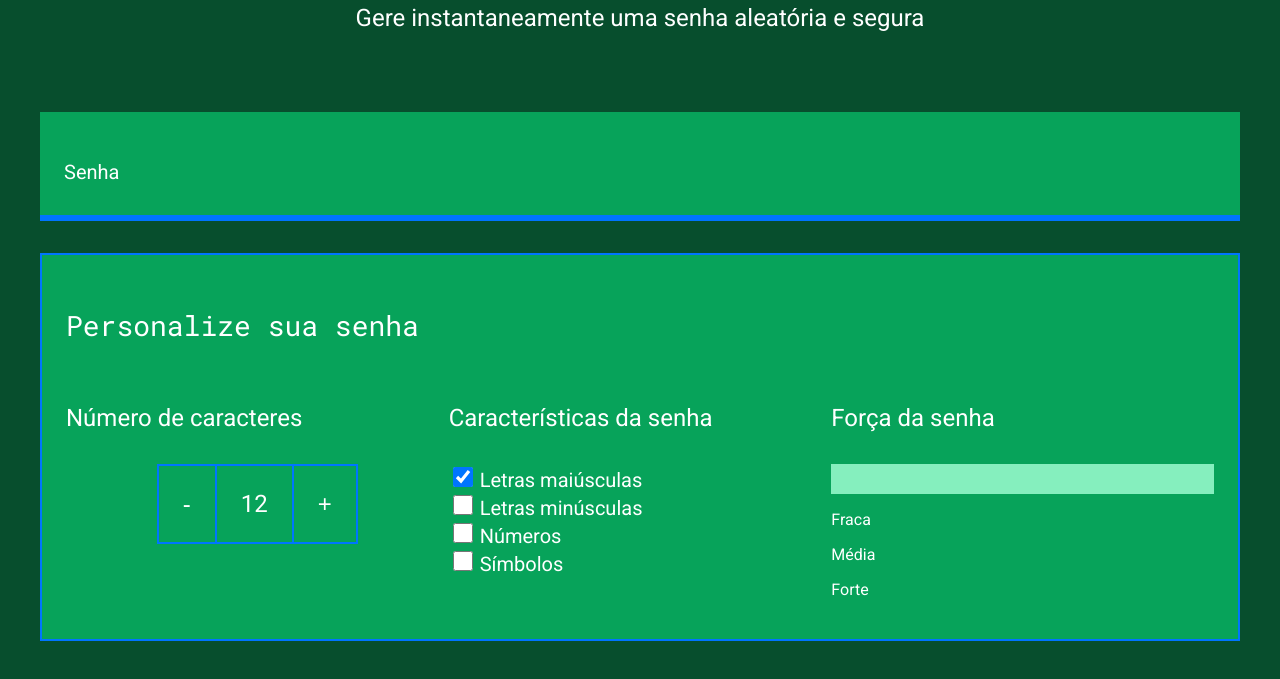
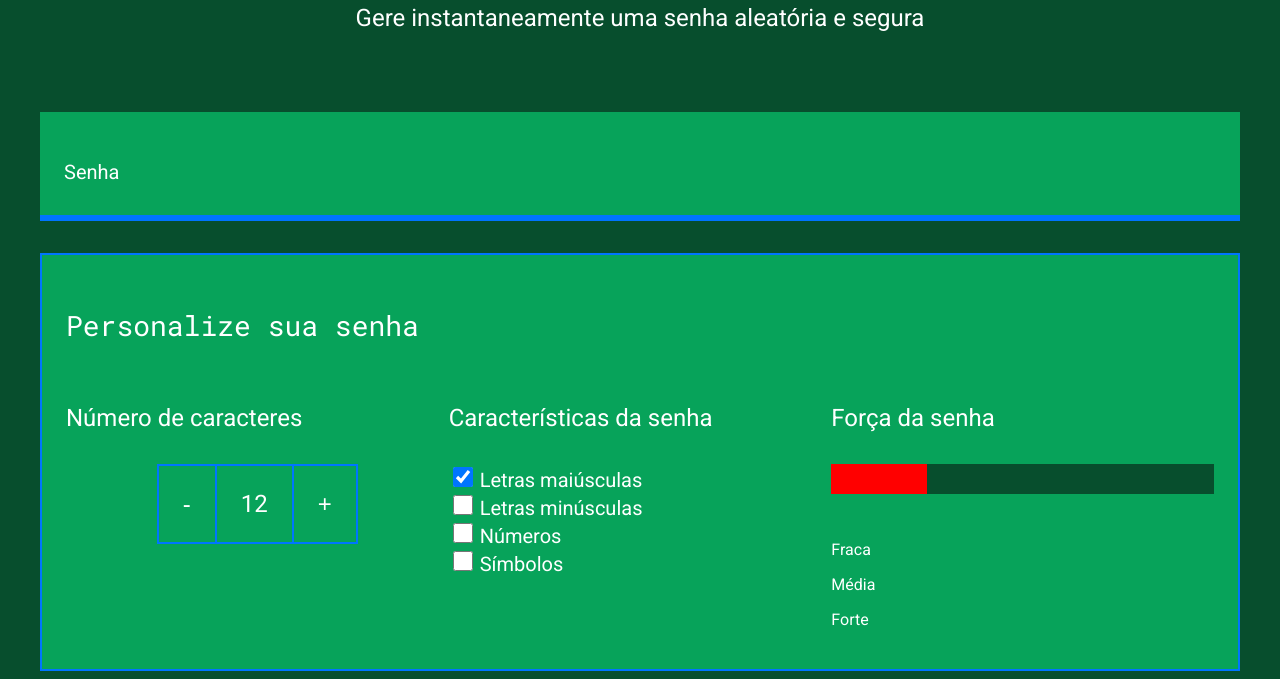
Before and after one commit to FachettiDomingues16/gerador-senhas, a plain HTML site: page index.html in a window 1280 px wide. Shown: the part 191-870 px from the top of the page. Before the commit the page ends 840 px from the top, so only its background shows below. Drawn offline with Linux system fonts and the light colour scheme.

Commit message:
Add files via upload

```diff
--- a/style.css
+++ b/style.css
@@ -122,8 +122,25 @@
 
 .barra{
     height: 30px;
+    width: 100;
+    background-color: var(--cor-de-fundo);
+}
+.forca{
+    height: 30px;
+    position: relative;
+    bottom: 30px;
+}
+.fraca{
+    background-color: red;
+    width: 25%;;
+}
+.media{
+    background-color: yellow;
+    width: 50%;
+}
+.forte{
+    background-color: rgb(11, 248,11);
     width: 100%;
-    background-color: hsl(152, 77%, 73%);
 }
 @media screen and (min-width: 768px) {
     .parametro-coluna__senha{
```
